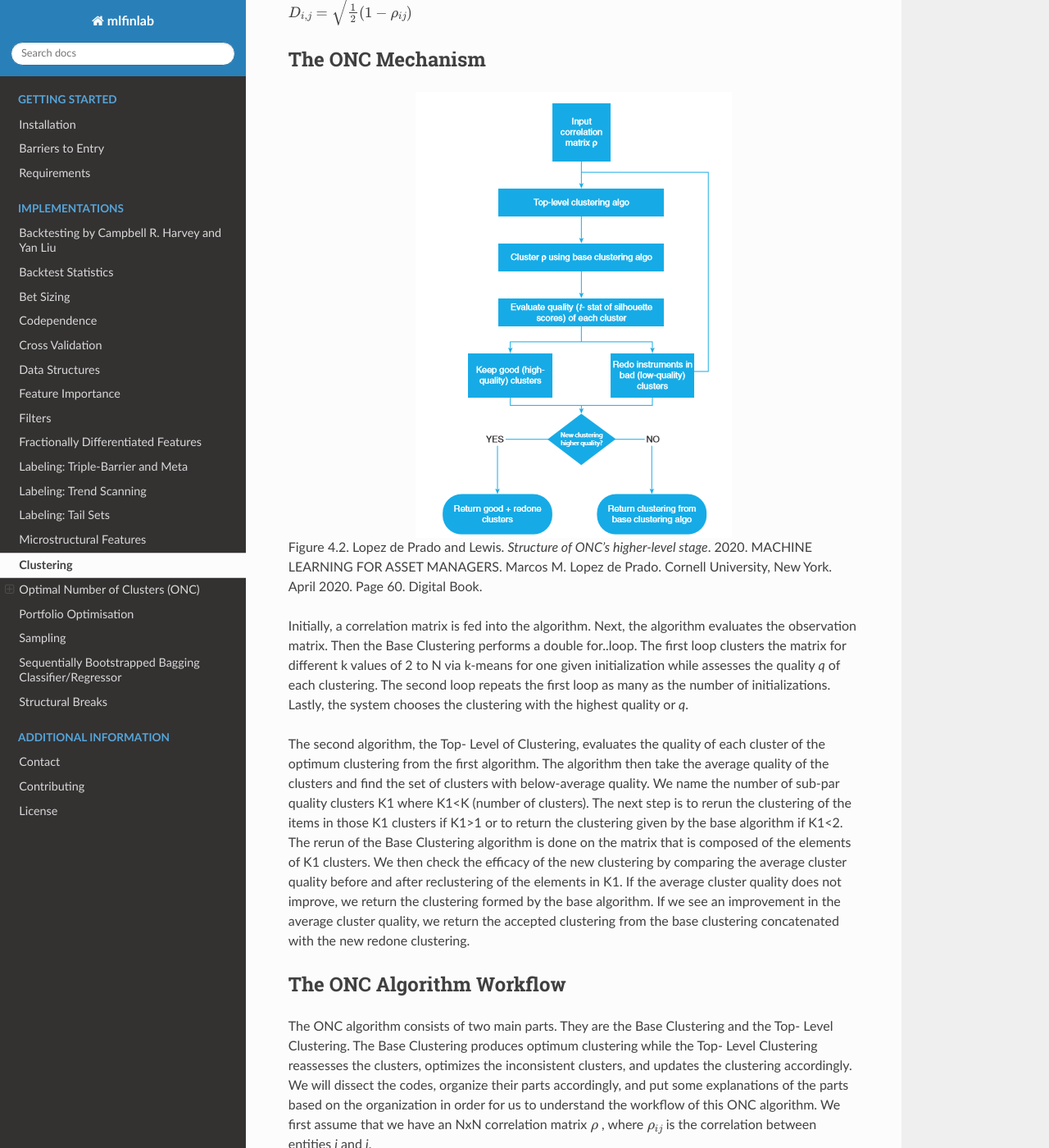
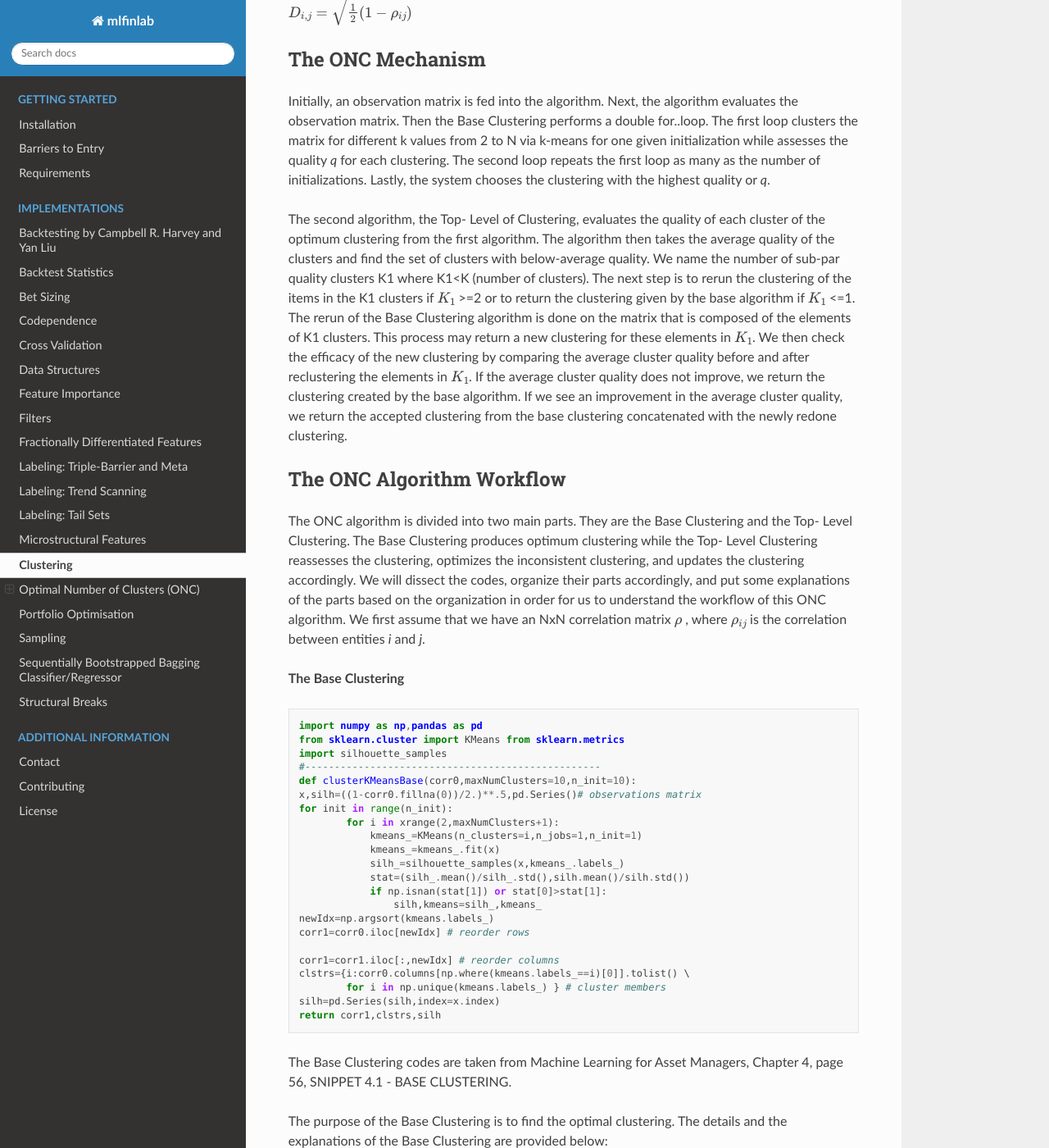
Before and after one commit to hudson-and-thames/mlfinlab, a Sphinx documentation site: the page built from docs/source/implementations/clustering.rst, in a window 1280 px wide and 1400 px high, scrolled down 1461 px. Shown: the whole window at 82% size. Built offline with Sphinx 7.4.7 and the Read the Docs theme 2.0.0, drawn with Linux system fonts in a browser that asks for light colours; some of the changed text lies outside the part shown.

Commit message:
modified clustering.rst

```diff
--- a/docs/source/implementations/clustering.rst
+++ b/docs/source/implementations/clustering.rst
@@ -40,15 +40,15 @@
 
 :math:`a_i` = the average distance between i and all other elements in the same cluster
 
-:math:`b_i` = the average distance between i and all the elements in the nearest cluster of which i is not a member
+:math:`b_i` = the average distance between i and all the elements in the nearest cluster where i is not a member
 
 2.)The measure of clustering quality or *q*:
 
 :math:`\textit q= \frac{E[\{S_i\}]}{\sqrt{V[\{S_i\}]}}`
 
-:math:`E[\{S_i\}]` = the mean of the silhouette coefficients
+:math:`E[\{S_i\}]` = the mean of the Silhouette coefficients
 
-:math:`V[\{S_i\}]` = the variance of the silhouette coefficients
+:math:`V[\{S_i\}]` = the variance of the Silhouette coefficients
 
 The algorithm also uses distance matrix as a part of its assessment in finding optimal clustering.
 
@@ -60,22 +60,17 @@
 The ONC Mechanism
 =================
 
-.. image:: clustering_images/ONC_diagram.png
-   :scale: 100 %
-   :align: center
 
-Figure 4.2.  Lopez de Prado and Lewis. *Structure of ONC's higher-level stage*. 2020. MACHINE LEARNING FOR ASSET MANAGERS. Marcos M. Lopez de Prado. Cornell University, New York. April 2020. Page 60. Digital Book.
+Initially, an observation matrix is fed into the algorithm. Next, the algorithm evaluates the observation matrix. Then the Base Clustering performs a double for..loop. The first loop clusters the matrix for different k values from 2 to N via k-means for one given initialization while assesses the quality *q* for each clustering. The second loop repeats the first loop as many as the number of initializations. Lastly, the system chooses the clustering with the highest quality or *q*.
 
-Initially, a correlation matrix is fed into the algorithm. Next, the algorithm evaluates the observation matrix. Then the Base Clustering performs a double for..loop. The first loop clusters the matrix for different k values of 2 to N via k-means for one given initialization while assesses the quality *q* of each clustering. The second loop repeats the first loop as many as the number of initializations. Lastly, the system chooses the clustering with the highest quality or *q*.
-
-The second algorithm, the Top- Level of Clustering, evaluates the quality of each cluster of the optimum clustering from the first algorithm. The algorithm then take the average quality of the clusters and find the set of clusters with below-average quality. We name the number of sub-par quality clusters K1 where K1<K (number of clusters). The next step is to rerun the clustering of the items in those K1 clusters if K1>1 or to return the clustering given by the base algorithm if K1<2. The rerun of the Base Clustering algorithm is done on the matrix that is composed of the elements of K1 clusters. We then check the efficacy of the new clustering by comparing the average cluster quality before and after reclustering of the elements in K1.  If the average cluster quality does not improve, we return the clustering formed by the base algorithm. If we see an improvement in the average cluster quality, we return the accepted clustering from the base clustering concatenated with the new redone clustering.
+The second algorithm, the Top- Level of Clustering, evaluates the quality of each cluster of the optimum clustering from the first algorithm. The algorithm then takes the average quality of the clusters and find the set of clusters with below-average quality. We name the number of sub-par quality clusters K1 where K1<K (number of clusters). The next step is to rerun the clustering of the items in the K1 clusters if :math:`K_1` >=2 or to return the clustering given by the base algorithm if :math:`K_1` <=1. The rerun of the Base Clustering algorithm is done on the matrix that is composed of the elements of K1 clusters. This process may return a new clustering for these elements in :math:`K_1`. We then check the efficacy of the new clustering by comparing the average cluster quality before and after reclustering the elements in :math:`K_1`.  If the average cluster quality does not improve, we return the clustering created by the base algorithm. If we see an improvement in the average cluster quality, we return the accepted clustering from the base clustering concatenated with the newly redone clustering.
 
 
 
 The ONC Algorithm Workflow
 ==========================
 
-The ONC algorithm consists of two main parts. They are the Base Clustering and the Top- Level Clustering. The Base Clustering produces optimum clustering while the Top- Level Clustering reassesses the clusters, optimizes the inconsistent clusters, and updates the clustering accordingly. We will dissect the codes, organize their parts accordingly, and put some explanations of the parts based on the organization in order for us to understand the workflow of this ONC algorithm. We first assume that we have an NxN correlation matrix  :math:`\rho` , where  :math:`\rho_{ij}` is the correlation between entities *i* and *j*.
+The ONC algorithm is divided into two main parts. They are the Base Clustering and the Top- Level Clustering. The Base Clustering produces optimum clustering while the Top- Level Clustering reassesses the clustering, optimizes the inconsistent clustering, and updates the clustering accordingly. We will dissect the codes, organize their parts accordingly, and put some explanations of the parts based on the organization in order for us to understand the workflow of this ONC algorithm. We first assume that we have an NxN correlation matrix  :math:`\rho` , where  :math:`\rho_{ij}` is the correlation between entities *i* and *j*.
 
 **The Base Clustering**
 
@@ -144,7 +139,7 @@
             kmeans_=KMeans(n_clusters=i,n_jobs=1,n_init=1)
             kmeans_=kmeans_.fit(x)
 
-5.) We then evaluate the quality q for each clustering in this loop
+5.) We then evaluate the quality *q* for each clustering in this loop
 
 ::
 
@@ -242,7 +237,7 @@
 
 The Top-Level of Clustering codes are taken from Machine Learning for Asset Managers, Chapter 4, page 58 and 59, SNIPPET 4.2 - TOP-LEVEL OF CLUSTERING.
 
-The details and explanations of Top-Level of Clustering function are provided below:
+The details and explanations of the Top-Level of Clustering function are provided below:
 
 The first part - makeNewOutputs function.
 
@@ -279,7 +274,7 @@
 
         newIdx=[j for i in clstrsNew for j in clstrsNew[i]]
 
-6.) Make a new correlation matrix with the new list
+6.) Make a new correlation matrix from the new list
 
 ::
 
@@ -428,20 +423,39 @@
         else:
             return corrNew,clstrsNew,silhNew
 
+The ONC Algorithm Diagram
+==========================
+
+**Structure of ONC's Base Clustering Stage.**
+
+.. image:: clustering_images/ONC_diagram_base.png
+   :scale: 100 %
+   :align: center
+
+Figure 4.1.  Marcos M. Lopez de Prado. *Structure of ONC's base clustering stage*. 2020. MACHINE LEARNING FOR ASSET MANAGERS. Marcos M. Lopez de Prado. Cornell University, New York. April 2020. Page 57. Digital Book.
+
+**Structure of ONC's Top-Level Stage.**
+
+.. image:: clustering_images/ONC_diagram.png
+   :scale: 100 %
+   :align: center
+
+Figure 4.2.  Lopez de Prado and Lewis. *Structure of ONC's higher-level stage*. 2020. MACHINE LEARNING FOR ASSET MANAGERS. Marcos M. Lopez de Prado. Cornell University, New York. April 2020. Page 60. Digital Book.
+
 
 
 Example
 =======
 
-Optimal Number of Clusters (ONC)
+Optimal Number of Clusters (ONC).
 
-The result of this algorithm is a dict that contains:
+The result of this algorithm is a tuple that contains:
 
 1. Correlation Matrix
 2. Optimized Clusters
 3. Silhouette Scores
 
-Correlation Matrix shows the matrix that is sorted under the optimization clustering. Optimized Clusters show the optimal number of clusters and each of the clusters' contents. Silhouette Scores show Silhouette quality of each node in the clusters.
+Correlation Matrix shows the matrix that is sorted under the optimization clustering. Optimized Clusters show the optimal number of clusters and each of the clusters' contents. Silhouette Scores show the Silhouette quality of each node in the clusters.
 
 ::
 
@@ -455,7 +469,7 @@
     df = pd.DataFrame(data)
     df
 
-Assuming that we have a correlation matrix data as in the above
+Assuming that we have a correlation matrix data as in the above.
 
 ::
 
```
Also changed, not shown: other parts of docs/source/implementations/clustering.rst (+6 -6 lines).
